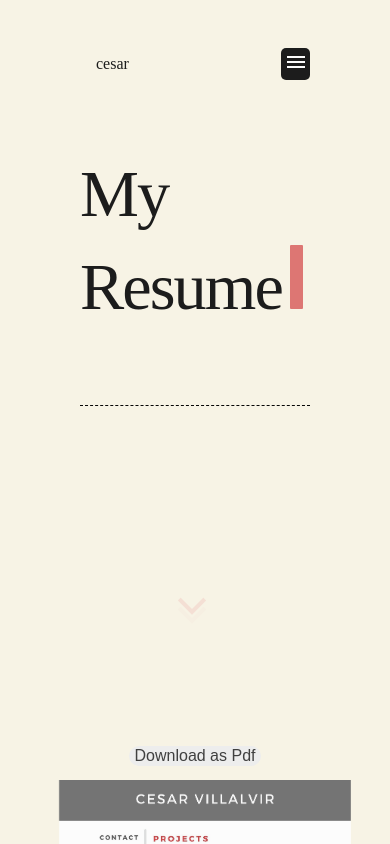
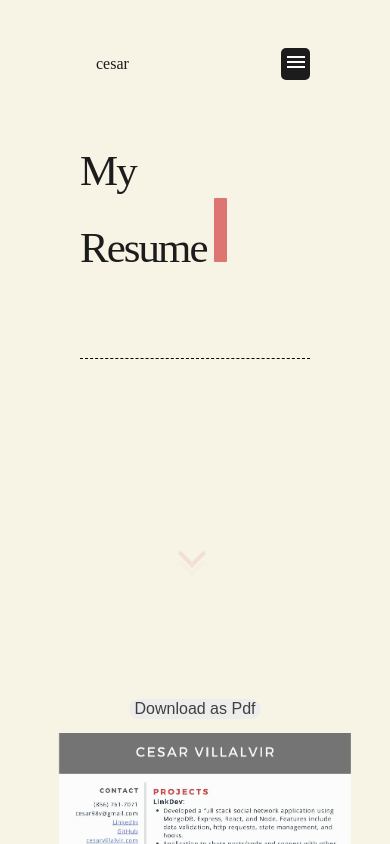
Before and after one commit to cesarovj/Portfolio-, a React (Create React App) app: page /resume in a window 390 px wide. Shown: the top 844 px of the page. Built offline with nearby package versions, Linux system fonts and the light colour scheme; a web font is replaced by a local one.

Commit message:
Update Resume.css

```diff
--- a/src/components/Resume/Resume.css
+++ b/src/components/Resume/Resume.css
@@ -102,4 +102,7 @@
         margin-top: -25rem;
         height: 150vh;
     }
+    .resume-text {
+        font-size: 11vw;
+    }
 }
```
